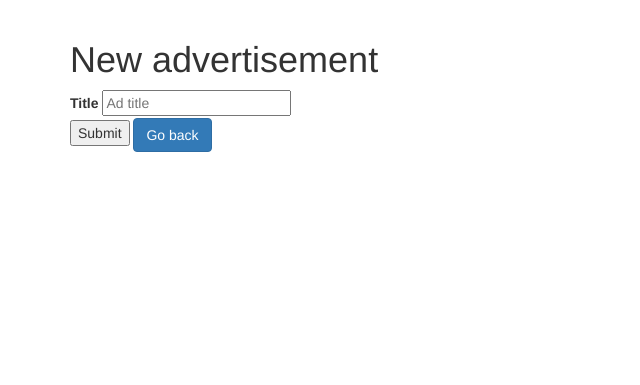
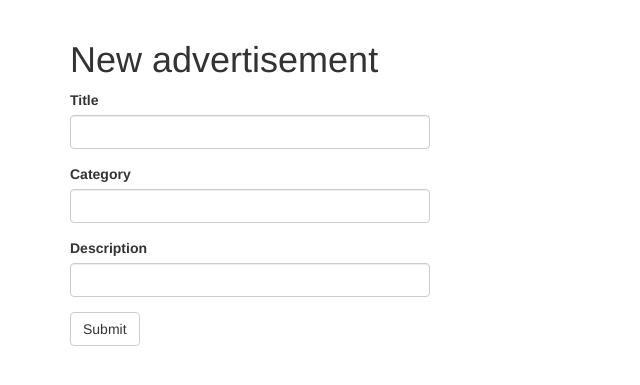
Before and after one commit to mrmufo/web-app-marketplace, a Flask app: page /new_ad in a window 1280 px wide. Shown: the part 52-437 px from the top of the page, without its empty margins (0-640 px from the left). Run offline with Flask 2, Linux system fonts and the light colour scheme; the visitor is signed in with stand-in values (Sample User, id 1); data comes from the database, SQL or seed files in the repository; both versions use the stored data as it was after the commit; some libraries are stand-ins or nearby versions.

Commit message:
Added category column to Ad table, added NewAdForm, updated Advertise template

```diff
--- a/app/forms.py
+++ b/app/forms.py
@@ -44,8 +44,7 @@ class ResetPasswordRequestForm(FlaskForm):
 
 
 class AdForm(FlaskForm):
-    ad = TextAreaField(_l('Description'), validators=[
-        DataRequired(), Length(min=1, max=140)])
+    ad = TextAreaField(_l('Description'), validators=[DataRequired(), Length(min=1, max=140)])
     submit = SubmitField(_l('Submit'))
 
 
@@ -63,3 +62,10 @@ class EditProfileForm(FlaskForm):
             user = User.query.filter_by(username=self.username.data).first()
             if user is not None:
                 raise ValidationError(_('Please choose a different username.'))
+
+
+class NewAdForm(FlaskForm):
+    title = StringField(_l('Title'), validators=[DataRequired(), Length(min=3, max=50)])
+    category = StringField(_l('Category'), validators=[DataRequired()])
+    content = StringField(_l('Description'), validators=[DataRequired(), Length(min=1, max=1500)])
+    submit = SubmitField(_l('Submit'))
--- a/app/models.py
+++ b/app/models.py
@@ -78,6 +78,7 @@ class Ad(db.Model):
     content = db.Column(db.String(512))
     timestamp = db.Column(db.DateTime, index=True, default=datetime.utcnow)
     user_id = db.Column(db.Integer, db.ForeignKey('user.id'))
+    category = db.Column(db.String(32))
 
     def __repr__(self):
         return '<Post {}>'.format(self.content)
--- a/app/routes.py
+++ b/app/routes.py
@@ -16,7 +16,9 @@ from flask_login import (
 from flask_babel import _, get_locale
 from werkzeug.urls import url_parse
 from app import app, db
-from app.forms import EditProfileForm, LoginForm, AdForm, RegistrationForm, ResetPasswordForm, ResetPasswordRequestForm
+from app.forms import (
+    EditProfileForm, LoginForm, AdForm, NewAdForm, RegistrationForm, ResetPasswordForm, ResetPasswordRequestForm
+)
 from app.email import send_password_reset_email
 from app.models import User, Ad
 
@@ -50,15 +52,18 @@ def index():
                            next_url=next_url, prev_url=prev_url)
 
 
-@app.route('/new_ad')
+@app.route('/new_ad', methods=['GET', 'POST'])
 @login_required
-def new_ad_form():
-    return render_template('new_ad.html')
-
-
-@app.route('/new_ad', methods=['POST'])
-def post_new_ad():
-    return redirect(url_for('index'))
+def new_ad():
+    form = NewAdForm()
+    if form.validate_on_submit():
+        new_advertisement = Ad(
+            title=form.title.data, category=form.category.data, content=form.content.data, author=current_user)
+        db.session.add(new_advertisement)
+        db.session.commit()
+        flash(_('New ad posted!'))
+        return redirect(url_for('index'))
+    return render_template('new_ad.html', title=_('Post an ad'), form=form)
 
 
 @app.route('/login', methods=['GET', 'POST'])
--- a/app/templates/base.html
+++ b/app/templates/base.html
@@ -29,7 +29,7 @@
                     <li><a href="{{ url_for('user', username=current_user.username) }}">{{ _('My') }} BSRH</a></li>
                     <li><a href="{{ url_for('logout') }}">{{ _('Logout') }}</a></li>
                     {% endif %}
-                    <li><a href="{{ url_for('new_ad_form') }}">+ {{ _('Advertise') }}</a></li>
+                    <li><a href="{{ url_for('new_ad') }}">+ {{ _('Advertise') }}</a></li>
                 </ul>
             </div>
 
--- a/app/templates/new_ad.html
+++ b/app/templates/new_ad.html
@@ -1,13 +1,11 @@
 {% extends "base.html" %}
+{% import 'bootstrap/wtf.html' as wtf %}
 
 {% block app_content %}
     <h1>{{ _('New advertisement') }}</h1>
-    <form method="POST" action="{{ url_for('post_new_ad') }}" class="new-ad-form">
-        <div>
-            <label for="title">{{ _('Title') }}</label>
-            <input name="title" id="title" placeholder="Ad title">
+    <div class="row">
+        <div class="col-md-4">
+            {{ wtf.quick_form(form) }}
         </div>
-        <input type="submit" />
-        <a href="{{ url_for('index') }}" class="btn btn-primary">{{ _('Go back') }}</a>
-    </form>
+    </div>
 {% endblock %}
```
Also changed, not shown: app/templates/user.html (+13 -5 lines), migrations/versions/948ab41966c7_ad_category_column_added.py (added, +28 -0 lines), bsrh.db.
